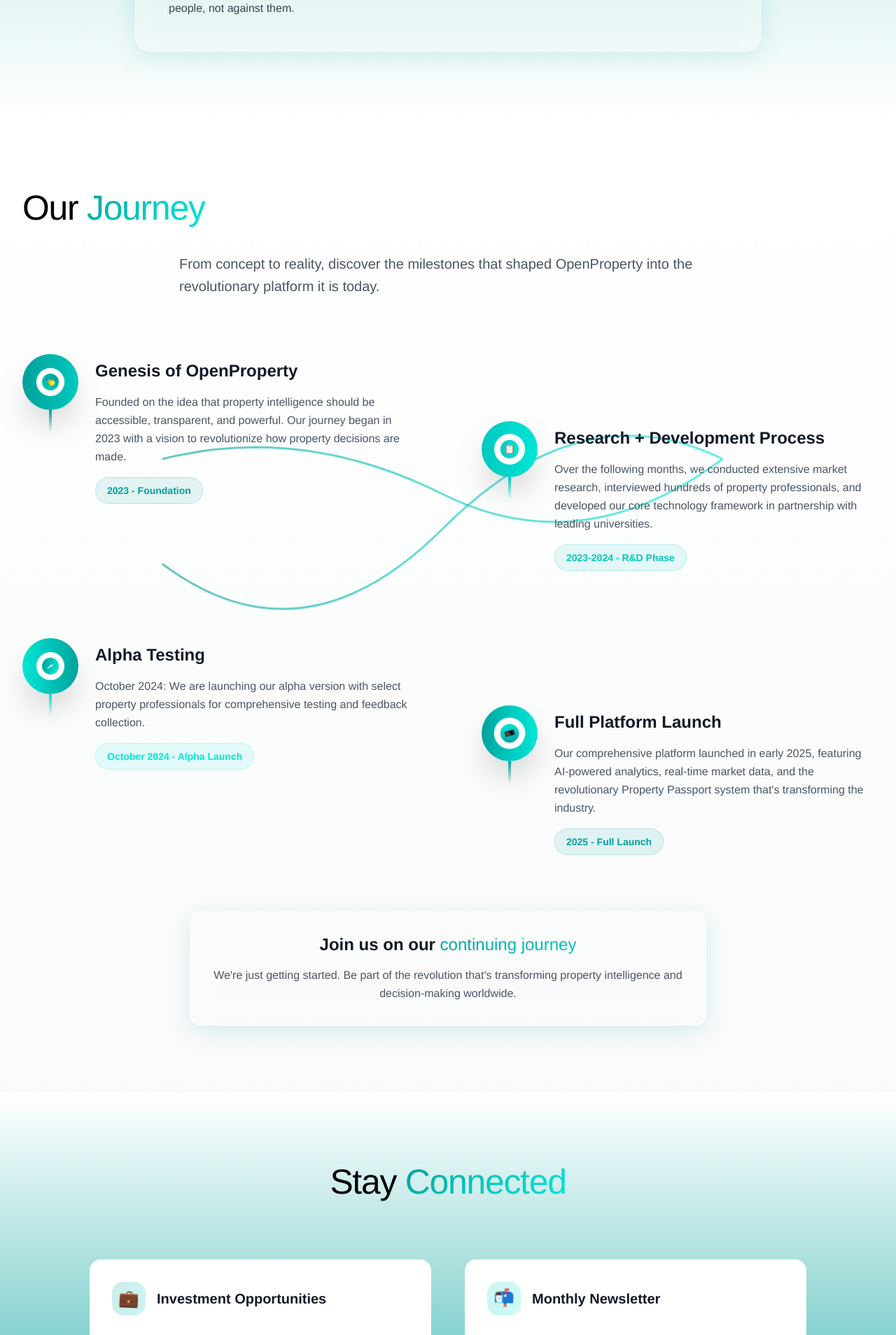
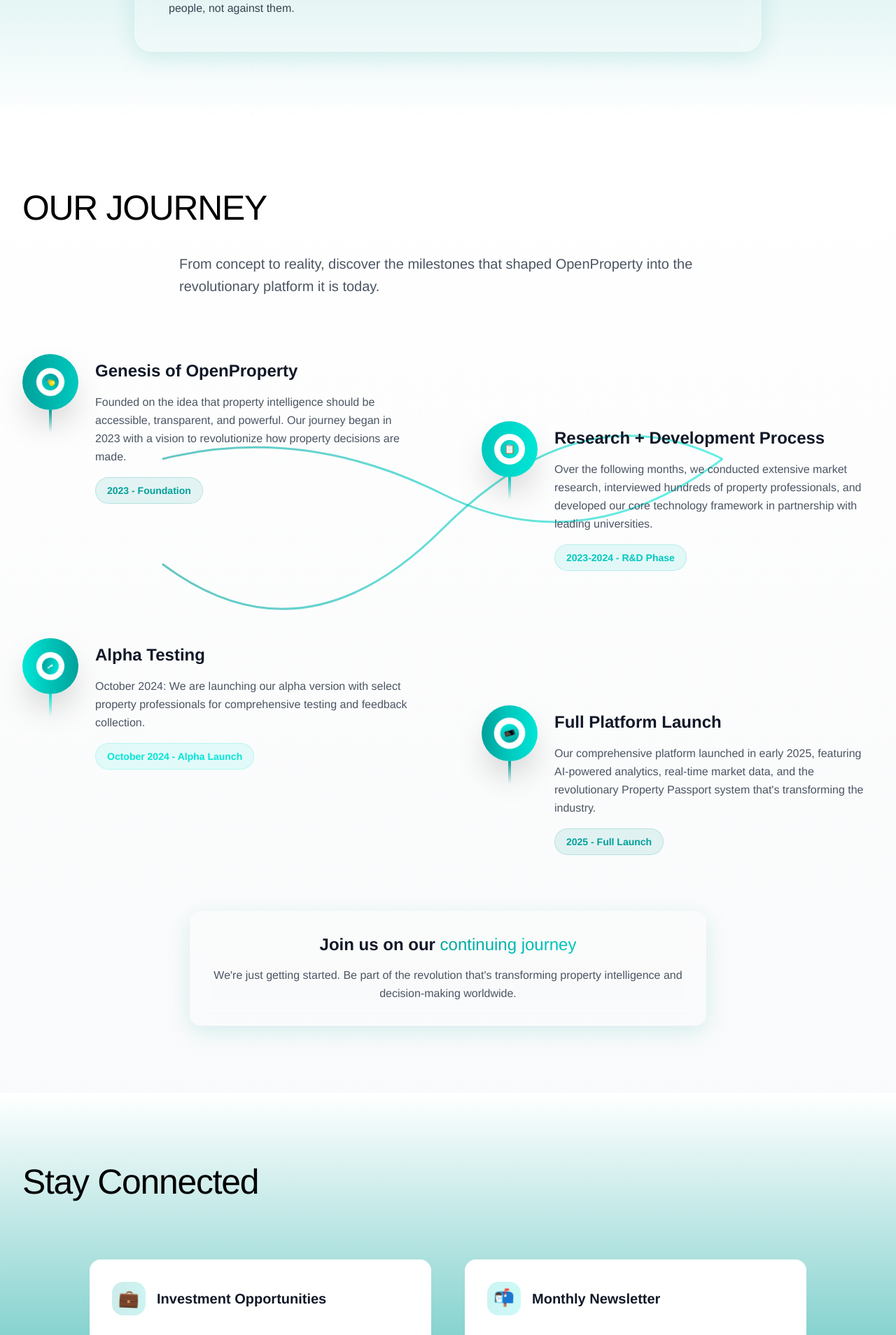
Before and after one commit to DevMysticCode/openproperty_new_website, a React (Vite) app: page /about in a window 1280 px wide. Shown: the part 4894-6802 px from the top of the page at 70% size. Built offline with nearby package versions, Linux system fonts and the light colour scheme.

Commit message:
about us page changes again

```diff
--- a/src/components/AboutUs.tsx
+++ b/src/components/AboutUs.tsx
@@ -625,8 +625,8 @@ export default function AboutUs() {
             className="text-start mb-20"
           >
             <h2 className="text-heading font-light leading-tight tracking-tight mb-8 text-black">
-              Our{' '}
-              <span
+              OUR JOURNEY
+              {/* <span
                 className="font-light"
                 style={{
                   background:
@@ -636,8 +636,8 @@ export default function AboutUs() {
                   backgroundClip: 'text',
                 }}
               >
-                Journey
-              </span>
+                JOURNEY
+              </span> */}
             </h2>
             <p className="text-xl text-gray-600 max-w-3xl mx-auto leading-relaxed font-light">
               From concept to reality, discover the milestones that shaped
@@ -1056,11 +1056,11 @@ export default function AboutUs() {
               isLatestInView ? { opacity: 1, y: 0 } : { opacity: 0, y: 100 }
             }
             transition={{ duration: 1.5, ease: [0.23, 1, 0.32, 1] }}
-            className="text-center mb-20"
+            className="text-start mb-20"
           >
             <h2 className="text-heading font-light mb-8 tracking-tight leading-tight text-black">
-              Stay{' '}
-              <span
+              Stay Connected
+              {/* <span
                 className="font-light"
                 style={{
                   background:
@@ -1071,7 +1071,7 @@ export default function AboutUs() {
                 }}
               >
                 Connected
-              </span>
+              </span> */}
             </h2>
           </motion.div>
 
```
